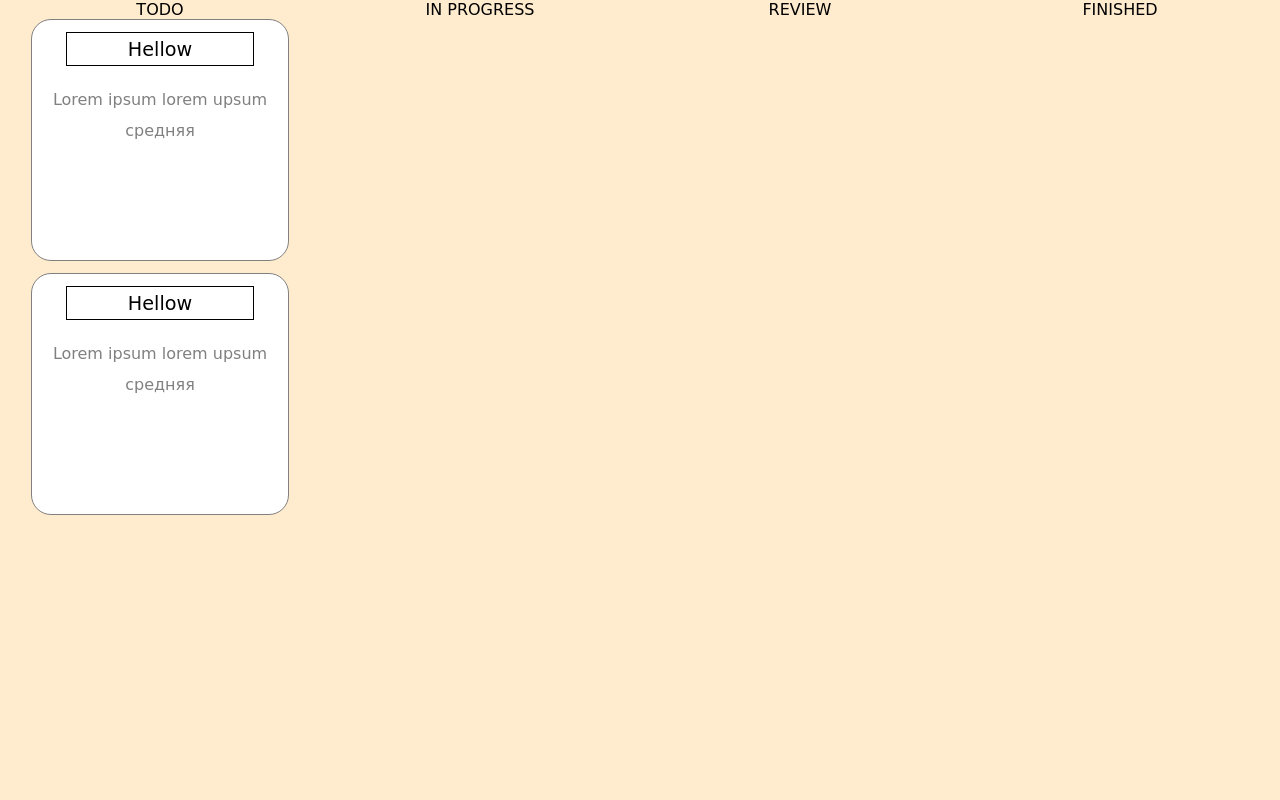
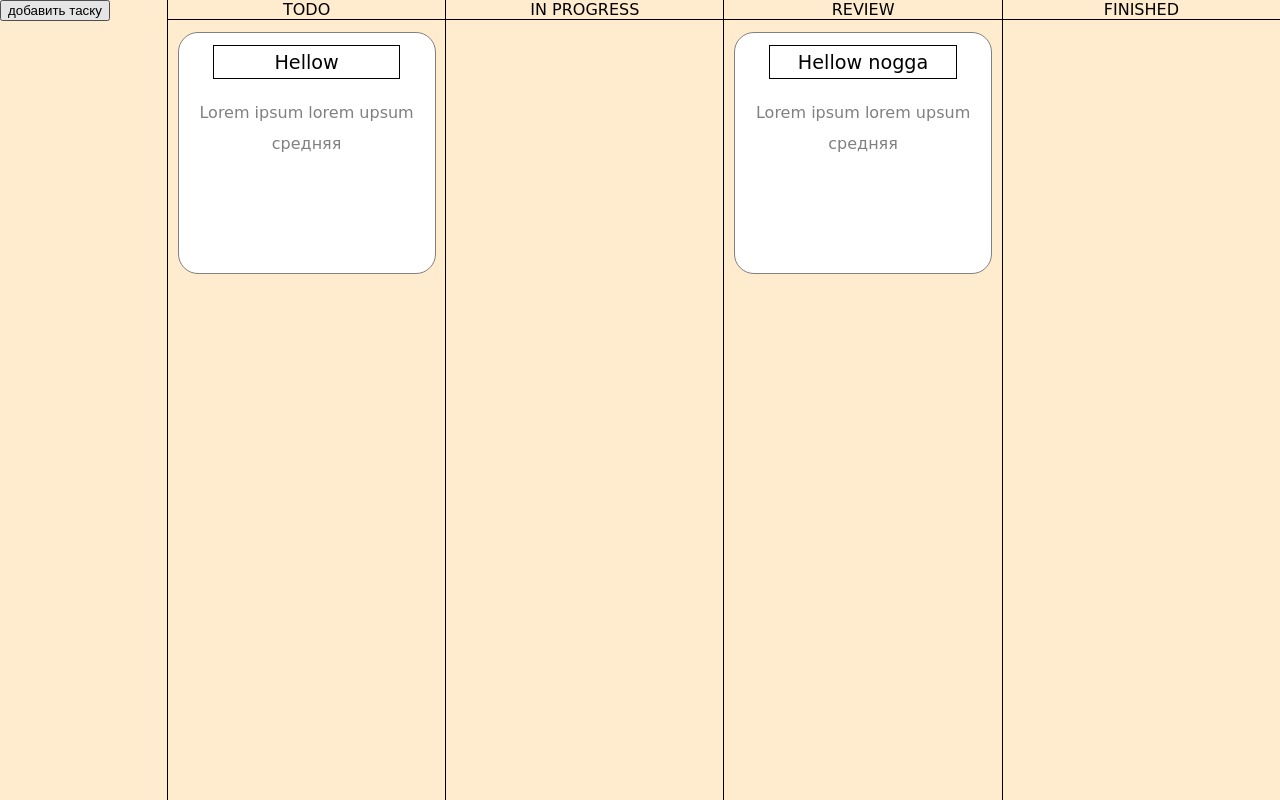
Before and after one commit to waverew/Rusty_Reactone_TaskTracker, a React (Create React App) app in the folder client/: page / in a window 1280 px wide. Built offline with nearby package versions, Linux system fonts and the light colour scheme.

Commit message:
improved task table, added left menu

```diff
--- a/client/package.json
+++ b/client/package.json
@@ -9,6 +9,7 @@
     "react": "^18.3.1",
     "react-dom": "^18.3.1",
     "react-scripts": "5.0.1",
+    "uuid": "^10.0.0",
     "web-vitals": "^2.1.4"
   },
   "scripts": {
--- a/client/src/App.css
+++ b/client/src/App.css
@@ -0,0 +1,3 @@
+.App {
+    height: 100vh;
+}
--- a/client/src/App.js
+++ b/client/src/App.js
@@ -1,21 +1,9 @@
-import './App.css';
-import MainView from './components/mainView/MainView';
+import "./App.css";
+import MainView from "./components/mainView/MainView";
 function App() {
-  const data = [
-    {
-    title: "Hellow",
-    content: "Lorem ipsum lorem upsum",
-    importance: 1
-  },
-  {
-    title: "Hellow",
-    content: "Lorem ipsum lorem upsum",
-    importance: 1
-  },
-  ]
   return (
     <div className="App">
-      <MainView data={data}/>
+      <MainView />
     </div>
   );
 }
--- /dev/null
+++ b/client/src/components/common/LeftMenu.css
@@ -0,0 +1,4 @@
+.LeftMenu {
+    height: 100%;
+    width: 15%;
+}
--- /dev/null
+++ b/client/src/components/common/LeftMenu.js
@@ -0,0 +1,20 @@
+import "./LeftMenu.css";
+import { v4 as uuidv4 } from "uuid";
+const LeftMenu = (props) => {
+  console.log(uuidv4());
+
+  const addTask = () => {
+    props.onAddTask({
+      title: "Hellow nogga",
+      content: "Lorem ipsum lorem upsum",
+      importance: 1,
+      status: 2,
+    });
+  };
+  return (
+    <div className="LeftMenu">
+      <button onClick={addTask}>добавить таску</button>
+    </div>
+  );
+};
+export default LeftMenu;
--- a/client/src/components/mainView/MainView.css
+++ b/client/src/components/mainView/MainView.css
@@ -1,4 +1,6 @@
 .MainView {
+    height: 100%;
+    display: flex;
 }
 
 .task-table {
--- a/client/src/components/mainView/MainView.js
+++ b/client/src/components/mainView/MainView.js
@@ -1,9 +1,29 @@
 import TaskTable from "../task/TaskTable";
+import LeftMenu from "../common/LeftMenu";
 import "./MainView.css";
+import { useState } from "react";
 const MainView = (props) => {
+    const [data, setData] = useState([
+        {
+          title: "Hellow",
+          content: "Lorem ipsum lorem upsum",
+          importance: 1,
+          status: 0,
+        },
+        {
+          title: "Hellow nogga",
+          content: "Lorem ipsum lorem upsum",
+          importance: 1,
+          status: 2,
+        },
+      ]);
+    const addTask = (task) => {
+        setData([...data, task]);
+    }
     return (
         <div className="MainView">
-            <TaskTable data={props.data}/>
+            <LeftMenu onAddTask={addTask}></LeftMenu>
+            <TaskTable data={data}/>
         </div>
     );
 }
--- a/client/src/components/task/TaskTable.css
+++ b/client/src/components/task/TaskTable.css
@@ -1,8 +1,15 @@
 .TaskTable {
     display: grid;
     grid-template-columns: 1fr 1fr 1fr 1fr;
+    height: 100%;
+    width: 100%;
 }
 
 .task-table-inner {
+    height: 100%;
+    border-left: 1px solid;
+}
 
+.table-title {
+    border-bottom: 1px solid;
 }
--- a/client/src/components/task/TaskTable.js
+++ b/client/src/components/task/TaskTable.js
@@ -1,40 +1,50 @@
 import TaskChip from "./task-chip/TaskChip";
 import "./TaskTable.css";
-import { useState } from "react";
+import { useState, useEffect } from "react";
 const TaskTable = (props) => {
-  const [toDo, setToDo] = useState(props.data);
+
+  const [toDo, setToDo] = useState([]);
   const [inProgress, setInProgress] = useState([]);
   const [review, setReview] = useState([]);
   const [finished, setFinished] = useState([]);
-  const [origin, setOrigin] = useState("");
 
-  const handleOnDrag = (e, chip, type) => {
-    setOrigin(type);
+  useEffect(() => {
+    setToDo(props.data.filter(prop => prop.status == 0));
+    setInProgress(props.data.filter(prop => prop.status == 1));
+    setReview(props.data.filter(prop => prop.status == 2));
+    setFinished(props.data.filter(prop => prop.status == 3));
+  }, [props.data]);
+
+  const handleOnDrag = (e, chip) => {
     chip = JSON.stringify(chip);
     e.dataTransfer.setData("chip", chip);
   };
 
-  const removeChipFromOrigin = (chip) => {
-    const type = origin;
+  const handleEndDrag = (chip, type) => {
+    removeChipFromOrigin(chip, type);
+  }
+
+  const removeChipFromOrigin = (chip, type) => {
     switch (type) {
       case "progress": {
         inProgress.splice(inProgress.indexOf(chip), 1);
-        setInProgress(inProgress);
+        setInProgress([...inProgress]);
         break;
       }
       case "todo": {
         toDo.splice(toDo.indexOf(chip), 1);
-        setToDo(toDo);
+        setToDo([...toDo]);
         break;
       }
       case "review": {
-        review.splice(review.indexOf(chip), 1);
-        setReview(review);
+        const updItems = [...review];
+        updItems.splice(updItems.indexOf(chip), 1);
+        setReview([...updItems]);
         break;
       }
       case "finished": {
         finished.splice(finished.indexOf(chip), 1);
-        setFinished(finished);
+        setFinished([...finished]);
         break;
       }
       default:
@@ -46,22 +56,18 @@ const TaskTable = (props) => {
     const chip = JSON.parse(e.dataTransfer.getData("chip"));
     switch (type) {
       case "progress": {
-        removeChipFromOrigin(chip);
         setInProgress([...inProgress, chip]);
         break;
       }
       case "todo": {
-        removeChipFromOrigin(chip);
         setToDo([...toDo, chip]);
         break;
       }
       case "review": {
-        removeChipFromOrigin(chip);
         setReview([...review, chip]);
         break;
       }
       case "finished": {
-        removeChipFromOrigin(chip);
         setFinished([...finished, chip]);
         break;
       }
@@ -79,13 +85,15 @@ const TaskTable = (props) => {
         onDrop={(e) => handleOnDrop(e, "todo")}
         onDragOver={handleOnDragOver}
       >
-        <div className="justify-center d-flex">TODO</div>
+        <div className="justify-center d-flex table-title">TODO</div>
         <div className="justify-center d-flex">
           <div>
-            {toDo.map((data) => (
+            {toDo.map((data, i) => (
               <TaskChip
+                key={i}
                 data={data}
-                onDragStart={(e) => handleOnDrag(e, data, "todo")}
+                onDragStart={(e) => handleOnDrag(e, data)}
+                onDragEnd={e => handleEndDrag(data, "todo")}
               />
             ))}
           </div>
@@ -96,13 +104,15 @@ const TaskTable = (props) => {
         onDrop={(e) => handleOnDrop(e, "progress")}
         onDragOver={handleOnDragOver}
       >
-        <div className="justify-center d-flex">IN PROGRESS</div>
+        <div className="justify-center d-flex table-title">IN PROGRESS</div>
         <div className="justify-center d-flex">
           <div>
-            {inProgress.map((data) => (
+            {inProgress.map((data, i) => (
               <TaskChip
+                key={i}
                 data={data}
-                onDragStart={(e) => handleOnDrag(e, data, "progress")}
+                onDragStart={(e) => handleOnDrag(e, data)}
+                onDragEnd={e => handleEndDrag(data, "progress")}
               />
             ))}
           </div>
@@ -113,13 +123,15 @@ const TaskTable = (props) => {
         onDrop={(e) => handleOnDrop(e, "review")}
         onDragOver={handleOnDragOver}
       >
-        <div className="justify-center d-flex">REVIEW</div>
+        <div className="justify-center d-flex table-title">REVIEW</div>
         <div className="justify-center d-flex">
           <div>
-            {review.map((data) => (
+            {review.map((data, i) => (
               <TaskChip
+                key={i}
                 data={data}
-                onDragStart={(e) => handleOnDrag(e, data, "review")}
+                onDragStart={(e) => handleOnDrag(e, data)}
+                onDragEnd={e => handleEndDrag(data, "review")}
               />
             ))}
           </div>
@@ -130,13 +142,15 @@ const TaskTable = (props) => {
         onDrop={(e) => handleOnDrop(e, "finished")}
         onDragOver={handleOnDragOver}
       >
-        <div className="justify-center d-flex">FINISHED</div>
+        <div className="justify-center d-flex table-title">FINISHED</div>
         <div className="justify-center d-flex">
           <div>
-            {finished.map((data) => (
+            {finished.map((data, i) => (
               <TaskChip
+                key={i}
                 data={data}
-                onDragStart={(e) => handleOnDrag(e, data, "finished")}
+                onDragStart={(e) => handleOnDrag(e, data)}
+                onDragEnd={e => handleEndDrag(data, "finished")}
               />
             ))}
           </div>
--- a/client/src/components/task/task-chip/TaskChip.css
+++ b/client/src/components/task/task-chip/TaskChip.css
@@ -5,6 +5,7 @@
     border-radius: 20px;
     border: 1px solid;
     color: grey;
+    margin-top: 12px;
     margin-bottom: 12px;
 }
 
--- a/client/src/components/task/task-chip/TaskChip.js
+++ b/client/src/components/task/task-chip/TaskChip.js
@@ -10,7 +10,7 @@ const TaskChip = (props) => {
     }
 
     return (
-        <div className="TaskChip" onDragStart={props.onDragStart} draggable>
+        <div className="TaskChip" onDragStart={props.onDragStart} onDragEnd={props.onDragEnd} draggable>
             <div className="d-flex task-title">
                 <div className="task-title-wrapper">
                     {props.data.title}
```
Also changed, not shown: 2 other files (tests, documents, lock files or other folders).
